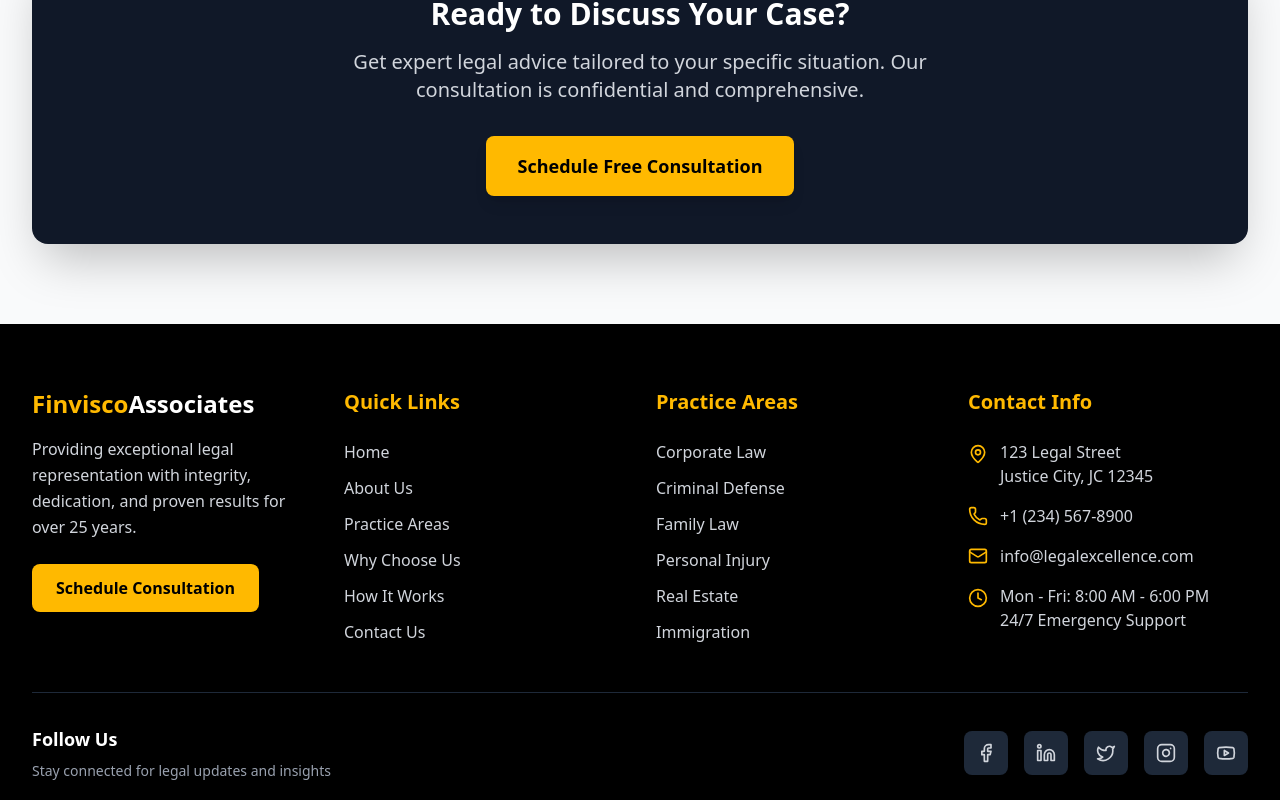
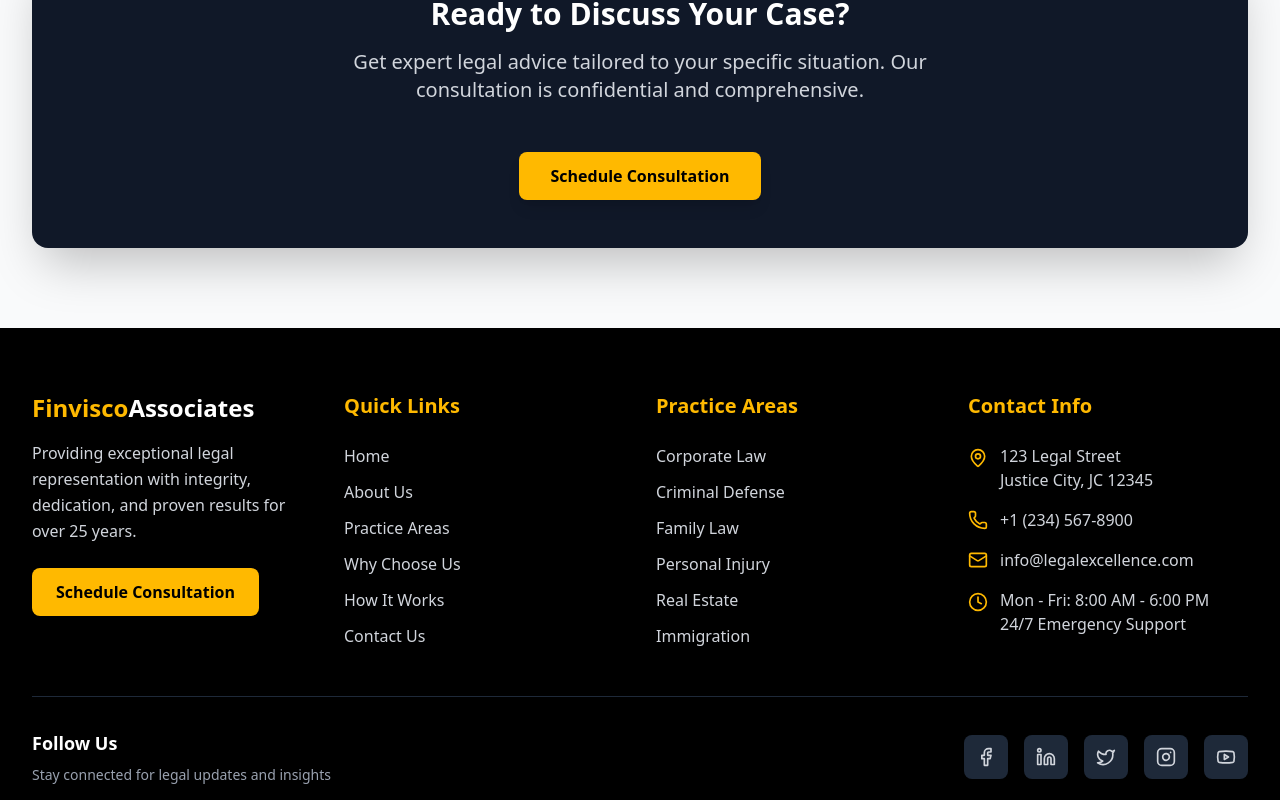
Before and after one commit to chaitu347/finvis.co.in, a React (Vite) app: page /aboutus in a window 1280 px wide. Shown: the part 1857-2657 px from the top of the page. Built offline with nearby package versions, Linux system fonts and the light colour scheme.

Commit message:
some sontaus route changes

```diff
--- a/src/components/AboutUS.jsx
+++ b/src/components/AboutUS.jsx
@@ -1,7 +1,7 @@
 import React, { useState } from 'react';
-import { Scale, Users, Award, Clock, Moon, Sun } from 'lucide-react';
+import { Scale, Users, Award, Clock, Moon, Sun, Link as LinkIcon } from 'lucide-react';
+import { Link } from 'react-router-dom';
 import Header from './Header';
-
 
 const AboutUs = () => {
   const [isDarkMode, setIsDarkMode] = useState(false);
@@ -100,9 +100,11 @@ const AboutUs = () => {
               to protecting our clients' rights and interests.
             </p>
             <div className="pt-4">
+              <Link to="/contactus">
               <button className={`${themeClasses.button} px-6 sm:px-8 py-3 rounded-lg font-semibold transition-all duration-300 transform hover:scale-105 shadow-lg text-sm sm:text-base`}>
                 Schedule Consultation
               </button>
+              </Link>
             </div>
           </div>
 
@@ -186,9 +188,13 @@ const AboutUs = () => {
           <p className={`text-lg sm:text-xl ${themeClasses.ctaSecondary} mb-6 sm:mb-8 max-w-2xl mx-auto px-4`}>
             Get expert legal advice tailored to your specific situation. Our consultation is confidential and comprehensive.
           </p>
-          <button className={`${themeClasses.button} px-6 sm:px-8 py-3 sm:py-4 rounded-lg text-base sm:text-lg font-semibold transition-all duration-300 transform hover:scale-105 shadow-lg`}>
-            Schedule Free Consultation
-          </button>
+           <div className="pt-4">
+              <Link to="/contactus">
+              <button className={`${themeClasses.button} px-6 sm:px-8 py-3 rounded-lg font-semibold transition-all duration-300 transform hover:scale-105 shadow-lg text-sm sm:text-base`}>
+                Schedule Consultation
+              </button>
+              </Link>
+            </div>
         </div>
       </div>
     </section>
--- a/src/components/ContactUs/ContactForm.jsx
+++ b/src/components/ContactUs/ContactForm.jsx
@@ -15,13 +15,11 @@ const ContactForm = () => {
 
   const services = [
     "Corporate Law",
-    "Criminal Defense",
+    "Litigation",
     "Family Law",
-    "Personal Injury",
     "Real Estate",
-    "Immigration",
-    "Employment Law",
     "Intellectual Property",
+    "Tax Law",
     "Other"
   ];
 
--- a/src/components/Footer.jsx
+++ b/src/components/Footer.jsx
@@ -1,5 +1,6 @@
 import React from 'react';
 import { Phone, Mail, MapPin, Clock, Facebook, Twitter, Linkedin, Instagram, Youtube } from 'lucide-react';
+import { Link } from 'react-router-dom';
 
 const Footer = () => {
   const quickLinks = [
@@ -34,9 +35,11 @@ const Footer = () => {
                 Providing exceptional legal representation with integrity, dedication, and proven results for over 25 years.
               </p>
             </div>
+            <Link to="/contactus">
             <button className="bg-amber-400 hover:bg-amber-500 text-black px-6 py-3 rounded-lg font-semibold transition-all duration-300 transform hover:scale-105">
               Schedule Consultation
             </button>
+            </Link>
           </div>
 
           {/* Quick Links */}
--- a/src/components/Home.jsx
+++ b/src/components/Home.jsx
@@ -4,6 +4,7 @@ import WhyChooseUss from './WhyChooseUss';
 import HowItsWork from './HowItsWork';
 import SocialMedia from './SocialMedia';
 import { Menu, X, Phone, Mail, MapPin } from 'lucide-react';
+import { Link } from 'react-router-dom';
 
 
 const Home = () => {
@@ -96,12 +97,16 @@ const Home = () => {
 
             {/* CTA Buttons */}
             <div className="flex flex-col sm:flex-row gap-4 justify-center items-center pt-6 sm:pt-8">
+              <Link to="/contactus">
               <button className="w-full sm:w-auto bg-amber-400 hover:bg-amber-500 text-black px-6 sm:px-8 py-3 sm:py-4 rounded-lg text-base sm:text-lg font-semibold transition-all duration-300 transform hover:scale-105 shadow-lg hover:shadow-xl">
                 Schedule Free Consultation
               </button>
+              </Link >
+              <Link to="/aboutus">
               <button className="w-full sm:w-auto border-2 border-white text-white hover:bg-white hover:text-black px-6 sm:px-8 py-3 sm:py-4 rounded-lg text-base sm:text-lg font-semibold transition-all duration-300 transform hover:scale-105">
                 Learn More About Us
               </button>
+              </Link>
             </div>
           </div>
         </div>
--- a/src/components/HowItsWork.jsx
+++ b/src/components/HowItsWork.jsx
@@ -1,5 +1,6 @@
 import React from 'react';
 import { Phone, FileSearch, Users, Scale, CheckCircle, ArrowRight, Calendar, MessageCircle } from 'lucide-react';
+import { Link } from 'react-router-dom';
 
 const HowItWorks = () => {
   const steps = [
@@ -155,9 +156,11 @@ const HowItWorks = () => {
                     </div>
 
                     <div className="pt-4">
+                      <Link to="/contactus">
                       <button className="bg-gradient-to-r from-amber-400 to-amber-600 hover:from-amber-500 hover:to-amber-700 text-black px-6 md:px-8 py-3 md:py-4 rounded-xl font-semibold transition-all duration-300 transform hover:scale-105 shadow-lg hover:shadow-xl text-sm md:text-base">
                         Schedule Consultation
                       </button>
+                      </Link>
                     </div>
                   </div>
 
@@ -251,10 +254,12 @@ const HowItWorks = () => {
             Take the first step towards resolving your legal matter. Schedule your free consultation today.
           </p>
           <div className="flex flex-col sm:flex-row gap-4 lg:gap-6 justify-center items-center max-w-2xl mx-auto">
+            <Link to="/contactus">
             <button className="w-full sm:w-auto bg-black hover:bg-gray-800 text-white px-6 md:px-8 py-3 md:py-4 rounded-xl text-base md:text-lg font-semibold transition-all duration-300 transform hover:scale-105 shadow-lg hover:shadow-xl flex items-center justify-center space-x-2">
               <Phone className="w-5 h-5" />
               <span>Schedule Free Consultation</span>
             </button>
+            </Link>
             <button className="w-full sm:w-auto border-2 border-black text-black hover:bg-black hover:text-white px-6 md:px-8 py-3 md:py-4 rounded-xl text-base md:text-lg font-semibold transition-all duration-300 transform hover:scale-105">
               Learn About Our Practice Areas
             </button>
--- a/src/components/LawyerServicesWebsite.jsx
+++ b/src/components/LawyerServicesWebsite.jsx
@@ -1145,9 +1145,11 @@ const handleMobileNavigation = (sectionId) => {
             Comprehensive legal solutions for individuals and businesses with over 15+ years of experience
           </p>
           <div className="flex flex-col sm:flex-row gap-4 justify-center">
+            <Link to="/contactus">
             <button className="bg-yellow-500 text-gray-900 px-8 py-3 rounded-lg font-semibold hover:bg-yellow-400 transition-colors">
               Get Free Consultation
             </button>
+            </Link>
             <button className="border-2 border-yellow-500 text-yellow-400 px-8 py-3 rounded-lg font-semibold hover:bg-yellow-500 hover:text-gray-900 transition-colors">
               View All Services
             </button>
@@ -1238,10 +1240,12 @@ const handleMobileNavigation = (sectionId) => {
                     </h4>
                     <p className="text-gray-300 mb-4">Contact our experts for personalized consultation and detailed quote</p>
                     <div className="flex flex-col sm:flex-row gap-3">
+                      <Link to="/contactus">
                       <button className="bg-yellow-500 text-gray-900 px-6 py-2 rounded-lg font-semibold hover:bg-yellow-400 transition-colors flex items-center justify-center">
                         <Calendar className="h-4 w-4 mr-2" />
                         Book Consultation
                       </button>
+                      </Link>
                       <button className="border border-yellow-500 text-yellow-400 px-6 py-2 rounded-lg font-semibold hover:bg-yellow-500 hover:text-gray-900 transition-colors flex items-center justify-center">
                         <FileText className="h-4 w-4 mr-2" />
                         Get Quote
@@ -1292,9 +1296,11 @@ const handleMobileNavigation = (sectionId) => {
               <p className="text-gray-300 mb-6 max-w-2xl mx-auto">
                 Get expert legal advice for your specific situation. Our experienced lawyers provide 30-minute free consultations to understand your needs and recommend the best legal solutions.
               </p>
+              <Link to="/contactus">
               <button className="bg-yellow-500 text-gray-900 px-8 py-3 rounded-lg font-semibold hover:bg-yellow-400 transition-colors text-lg">
                 Schedule Free Consultation
               </button>
+              </Link>
             </div>
           </div>
         </div>
--- a/src/components/SocialMedia.jsx
+++ b/src/components/SocialMedia.jsx
@@ -1,5 +1,6 @@
 import React from 'react';
 import { Facebook, Twitter, Linkedin, Instagram, Youtube } from 'lucide-react';
+import { Link } from 'react-router-dom';
 
 const SocialMedia = () => {
   const socialPlatforms = [
@@ -75,9 +76,11 @@ const SocialMedia = () => {
 
         {/* CTA Section */}
         <div className="text-center">
+          <Link to="/contactus">
           <button className="bg-amber-400 hover:bg-amber-500 text-black px-8 py-3 rounded-lg font-semibold transition-all duration-300 transform hover:scale-105 shadow-lg">
             Schedule Consultation
           </button>
+          </Link>
         </div>
       </div>
     </section>
--- a/src/components/WhyChooseUss.jsx
+++ b/src/components/WhyChooseUss.jsx
@@ -1,5 +1,6 @@
 import React from 'react';
 import { Shield, Users, Trophy, Clock, CheckCircle, Star, Phone, FileText } from 'lucide-react';
+import { Link } from 'react-router-dom';
 
 const WhyChooseUss = () => {
   const reasons = [
@@ -113,9 +114,11 @@ const WhyChooseUss = () => {
                 <p className="mb-4 sm:mb-6 text-sm sm:text-base">
                   Get expert legal advice about your case during a comprehensive consultation at no cost.
                 </p>
+                <Link to="/contactus">
                 <button className="bg-black hover:bg-gray-800 text-white px-4 sm:px-6 py-2 sm:py-3 rounded-lg font-semibold transition-all duration-300 w-full transform hover:scale-105 shadow-lg">
                   Schedule Consultation
                 </button>
+                </Link>
               </div>
               <div className="bg-gray-700 hover:bg-gray-600 text-white p-6 sm:p-8 rounded-xl transition-all duration-300 border border-gray-600 hover:border-amber-400/50">
                 <div className="flex items-center space-x-4 mb-4">
@@ -142,9 +145,11 @@ const WhyChooseUss = () => {
             Join thousands of satisfied clients who chose Legal Excellence for their legal representation.
           </p>
           <div className="flex flex-col sm:flex-row gap-4 justify-center items-center max-w-2xl mx-auto">
+            <Link to="/contactus">
             <button className="bg-black hover:bg-gray-800 text-white px-6 sm:px-8 py-3 sm:py-4 rounded-lg text-base sm:text-lg font-semibold transition-all duration-300 transform hover:scale-105 shadow-xl w-full sm:w-auto">
               Schedule Free Consultation
             </button>
+            </Link>
             <button className="border-2 border-black text-black hover:bg-black hover:text-white px-6 sm:px-8 py-3 sm:py-4 rounded-lg text-base sm:text-lg font-semibold transition-all duration-300 transform hover:scale-105 w-full sm:w-auto">
               View Our Practice Areas
             </button>
```
